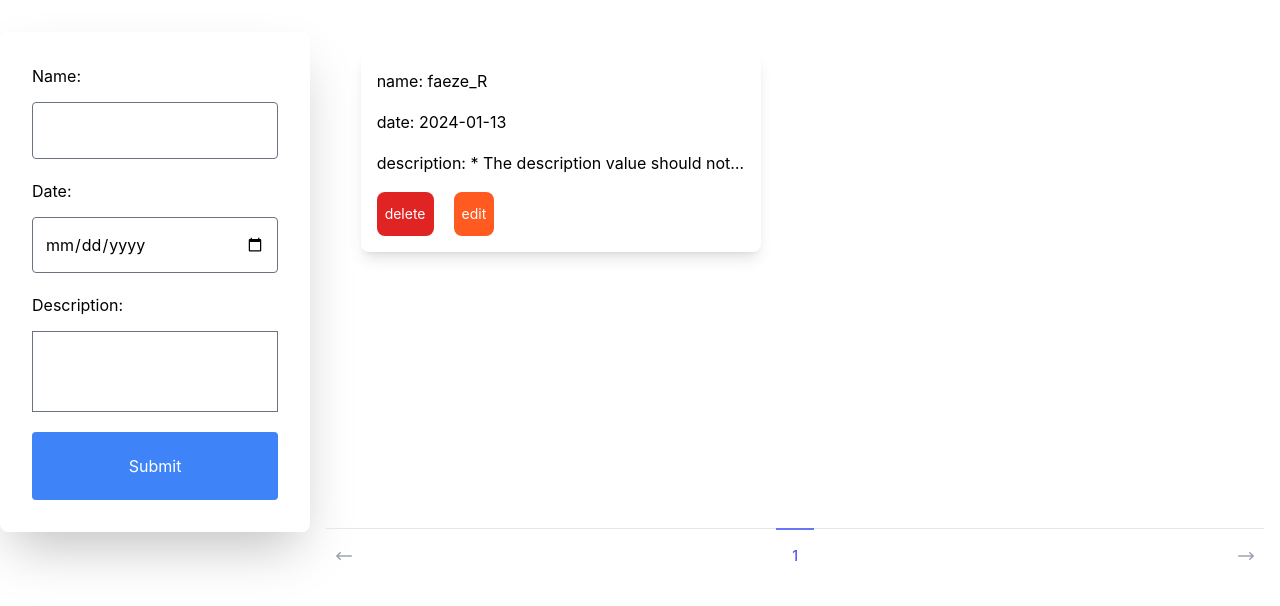
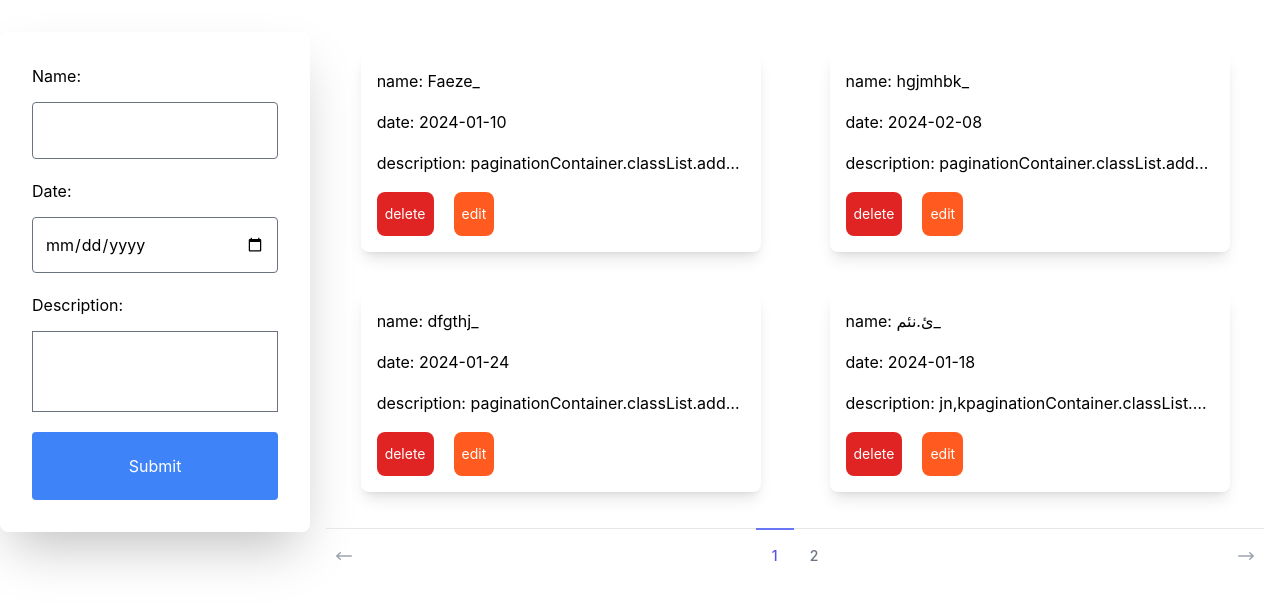
Before and after one commit to Faezerezae/hw17-Maktab103, a website built with Vite: page hw17-faeze/index.html in a window 1280 px wide. Built offline with nearby package versions, Linux system fonts and the light colour scheme; data requests are answered from the project's data file.

Commit message:
handle pagination if totalUser<=4 dont show  paginationContainer else show paginationContainer & add event click controller in func editFetchValue

```diff
--- a/db.json
+++ b/db.json
@@ -1,10 +1,34 @@
 {
   "data": [
     {
-      "name": "faeze_R",
-      "date": "2024-01-13",
-      "description": "* The description value should not be empty and should be more than 8 characters*",
+      "name": "Faeze_",
+      "date": "2024-01-10",
+      "description": "paginationContainer.classList.add(\"hidden\")",
       "id": 1
+    },
+    {
+      "name": "hgjmhbk_",
+      "date": "2024-02-08",
+      "description": "paginationContainer.classList.add(\"hidden\")",
+      "id": 2
+    },
+    {
+      "name": "dfgthj_",
+      "date": "2024-01-24",
+      "description": "paginationContainer.classList.add(\"hidden\")",
+      "id": 3
+    },
+    {
+      "name": "ئ.نئم_",
+      "date": "2024-01-18",
+      "description": "jn,kpaginationContainer.classList.add(\"hidden\")",
+      "id": 6
+    },
+    {
+      "name": "saba22_",
+      "date": "2024-01-18",
+      "description": "bbpaginationContainer.classList.add(\"hidden\")",
+      "id": 7
     }
   ]
 }
--- a/hw17-faeze/index.html
+++ b/hw17-faeze/index.html
@@ -59,8 +59,8 @@
           id="result"
           class="product-list mx-auto grid h-[480px] my-4 grid-cols-1 xl:grid-cols-2 items-start justify-center overflow-y-scroll"
         ></div>
-        <nav
-          class="flex items-center justify-around border-t border-gray-200 px-2 my-4"
+        <div
+          class="items-center justify-around border-t border-gray-200 px-2 my-4"
           id="pagination-container"
         >
           <div class="-mt-px flex w-0 flex-1">
@@ -103,7 +103,7 @@
               </svg>
             </p>
           </div>
-        </nav>
+        </div>
       </div>
     </div>
 
--- a/hw17-faeze/src/main.ts
+++ b/hw17-faeze/src/main.ts
@@ -12,10 +12,23 @@ const myForm = <HTMLFormElement>document.querySelector("#myForm");
 const result = <HTMLDivElement>document.getElementById("result");
 const nameInput = <HTMLInputElement>document.getElementById("name");
 const dateInput = <HTMLInputElement>document.getElementById("date");
-
 const descriptionInput = <HTMLTextAreaElement>(
   document.getElementById("description")
 );
+
+
+
+const paginationContainer=<HTMLDivElement>document.getElementById("pagination-container");
+const paginationButtons = <HTMLDivElement>(
+  document.getElementById("pagination-buttons")
+);
+const onClickNext = <HTMLDivElement>(
+  document.getElementById("on-click-next-page")
+);
+const onClickPrevious = <HTMLDivElement>(
+  document.getElementById("on-click-previous-page")
+);
+
 const alertName = <HTMLSpanElement>document.querySelector("#alret-one");
 const alertِDate = <HTMLSpanElement>document.querySelector("#alret-two");
 const alertDescription = <HTMLSpanElement>(
@@ -92,16 +105,6 @@ function postORpatch() {
 }
 
 //-------------------------------get
-const paginationButtons = <HTMLDivElement>(
-  document.getElementById("pagination-buttons")
-);
-const onClickNext = <HTMLDivElement>(
-  document.getElementById("on-click-next-page")
-);
-const onClickPrevious = <HTMLDivElement>(
-  document.getElementById("on-click-previous-page")
-);
-
 let totalPages: number = 0;
 let pageNumber: number = 1;
 let isLoading: boolean = true;
@@ -118,13 +121,20 @@ async function onLoad(page: number = 1) {
     const data = response.data;
     pageNumber = page;
     totalPages = Math.ceil(response.headers["x-total-count"] / 4);
-    paginationButtonsListRender(totalPages, pageNumber);
+    if (Math.ceil(response.headers["x-total-count"]) <= 4) {
+      paginationContainer.classList.add("hidden")
+    } else {
+      paginationContainer.classList.remove("hidden")
+      paginationContainer.classList.add("flex")
+      paginationButtonsListRender(totalPages, pageNumber);
+    }
     renderUser(data);
   } catch (error) {
     console.error("Error:", error);
   }
 }
 
+//-----------------------------------------------------------pagination
 function paginationButton(page: number, isActive = false) {
   if (isActive) {
     return `
@@ -237,8 +247,7 @@ async function editFetchValue(id: number) {
     dateInput.value = date;
     descriptionInput.value = description;
     submit.textContent = "save";
-    submit.removeEventListener("click", postFetchValue);
-    submit.addEventListener("click", patchEditFunc);
+    myForm.addEventListener("submit", controller);
     creatingNewUser = false;
   } catch (error) {
     console.error("Error:", error);
@@ -308,7 +317,7 @@ function renderUser(data: Array<UserType>) {
           <button class="btn-delete bg-red-600 rounded-lg px-2 py-3 text-sm text-white">
             delete
           </button>
-          <button class="btn-edit bg-orange-500 rounded-lg px-2 py-3 text-sm text-white">
+          <button class="btn-edit bg-orange-500 rounded-lg px-2 py-3 text-sm text-white ">
             edit
           </button>
         </div>
```
